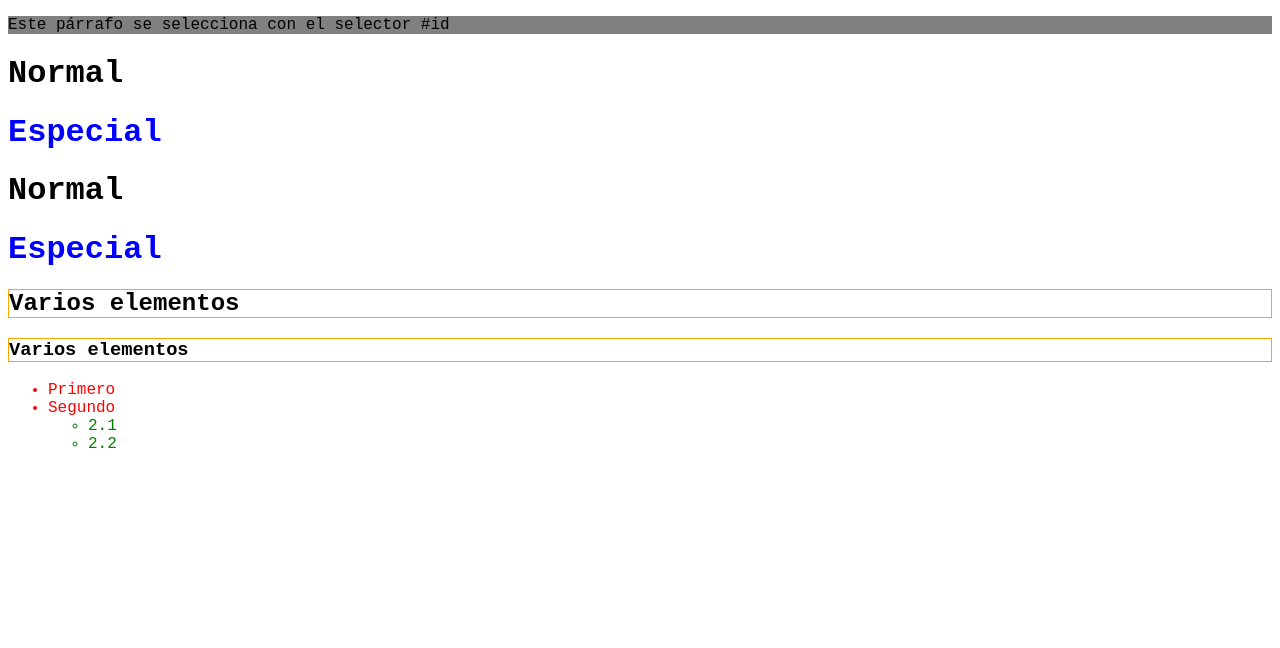
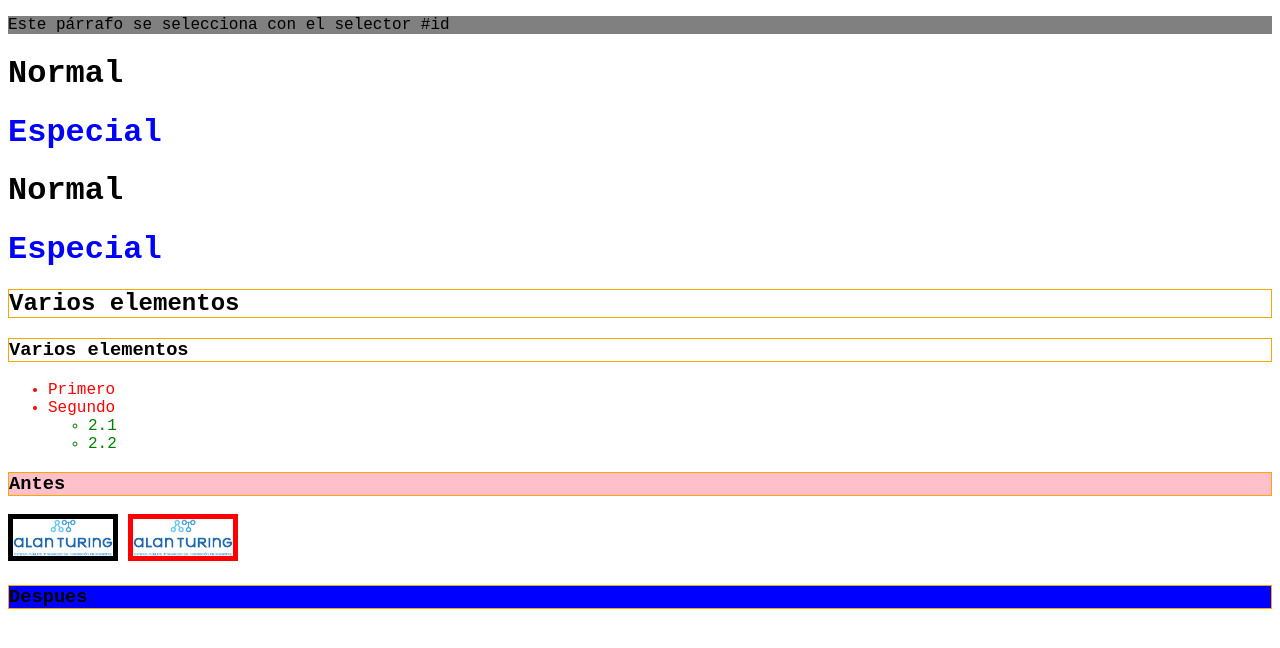
Before and after one commit to nmedgon/Actividad3-1, a plain HTML site: page Ejercicio7/index.html in a window 1280 px wide. Drawn offline with Linux system fonts and the light colour scheme.

Commit message:
Ejercicios terminados

```diff
--- a/Ejercicio7/css/estilos.css
+++ b/Ejercicio7/css/estilos.css
@@ -1,12 +1,15 @@
 body{
     font-family: 'Courier New', Courier, monospace;
 }
+
 .especial{
     color: blue;
 }
+
 #id{
     background-color: gray;
 }
+
 h2,h3{
     border: 1px solid orange;
 }
@@ -18,3 +21,28 @@ ul > li {
 ul ul > li {
     color: green;
 }
+
+img{
+    width: 100px;
+}
+
+p > img {
+    border: 5px solid black;
+}
+
+img[alt="segunda"] {
+    border: 5px solid red;
+}
+
+/**
+No he conseguido hacerlo como pide el ejercicio,
+Los encabezados h3 que están justo antes de un párrafo tendrán un color de fondo rosa.
+Le he aplicado una clase
+**/
+.antes{
+    background-color: pink;
+}
+
+p + h3{
+    background-color: blue;
+}
--- a/Ejercicio7/index.html
+++ b/Ejercicio7/index.html
@@ -22,5 +22,12 @@
             <li>2.2</li>
         </ul>
     </ul>
+    <h3 class="antes">Antes</h3>
+    <p>
+        <img src="img/IAT-LOGOTIPO.jpg" alt="">
+        <img src="img/IAT-LOGOTIPO.jpg" alt="segunda">
+    </p>
+    <h3>Despues</h3>
+
 </body>
 </html>
```
Also changed, not shown: Ejercicio7/img/IAT-LOGOTIPO.jpg (added).
